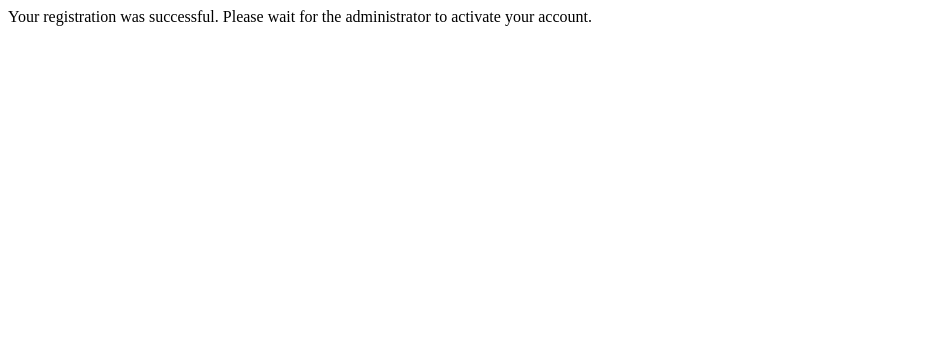
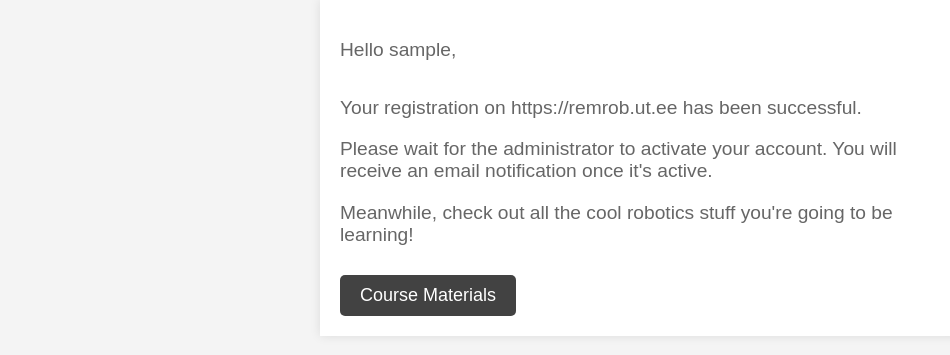
Before and after one commit to unitartu-remrob/remrob-webapp, a Flask app: template templates/confirmation_email.html in a window 1280 px wide. Shown: the top 355 px of the page, without its empty margins (0-950 px from the left). Run offline with Flask 3, Linux system fonts and the light colour scheme; the template is opened without the code that fills it: most values are stand-ins (such as "Sample title", 1, 10 or a date in 2020).

Commit message:
Prettier registration

```diff
--- a/app.py
+++ b/app.py
@@ -66,25 +66,25 @@ def send_email(user):
     msg.subject = "Password reset"
     msg.sender = os.getenv("MAIL_USERNAME")
     msg.recipients = [user.email]
-    msg.html = render_template("reset_email.html", url=url + token)
+    msg.html = render_template("reset_email.html", user_name=f"{user.first_name} {user.last_name}", url=url + token)
     mail.send(msg)
 
 
-def send_confirmation(email):
+def send_confirmation(email, name):
     msg = Message()
-    msg.subject = "Register confirmation"
+    msg.subject = "Registration confirmation"
     msg.sender = os.getenv("MAIL_USERNAME")
     msg.recipients = [email]
-    msg.html = render_template("confirmation_email.html")
+    msg.html = render_template("confirmation_email.html", user_name=name)
     mail.send(msg)
 
 
-def send_activation_email(email):
+def send_activation_email(email, name):
     msg = Message()
-    msg.subject = "Account has been activated"
+    msg.subject = "Your Remrob account is now active! 🤖"
     msg.sender = os.getenv("MAIL_USERNAME")
     msg.recipients = [email]
-    msg.html = render_template("activation_email.html")
+    msg.html = render_template("activation_email.html", user_name=name)
     mail.send(msg)
 
 
@@ -130,7 +130,7 @@ def register():
         user = User(email=email, first_name=first_name, last_name=last_name, password=bcrypt.hashpw(password.encode("utf-8"), bcrypt.gensalt()).decode("utf-8"), active=False, role="ROLE_LEARNER")
         db.session.add(user)
         db.session.commit()
-        send_confirmation(email)
+        send_confirmation(email, f"{first_name} {last_name}")
         return "User created", 200
 
 
@@ -191,12 +191,15 @@ def modify_token():
 def reset():
     data = request.json
     email = data['email']
-    user = User.query.filter_by(email=email).first()
+    user = User.query.filter(func.lower(User.email)==email.lower()).first()
 
     if user:
-        send_email(user)
-        return "Email sent", 200
-    return "No user found", 403
+        try:
+            send_email(user)
+            return "Email sent", 200
+        except:
+            return f"Email could not be delivered to {email}", 400
+    return f"No user found for email {email}", 403
 
 
 @app.route('/api/v1/password_reset_verified/<token>', methods=['POST'])
@@ -211,6 +214,8 @@ def reset_verified(token):
         user.password = bcrypt.hashpw(password.encode("utf-8"), bcrypt.gensalt()).decode("utf-8")
         db.session.commit()
         return "Password changed", 200
+    else:
+        return "Missing password", 400
 
 
 @app.route("/api/v1/owncloud_link", methods=["GET"])
@@ -679,17 +684,21 @@ def users():
         data = request.json
         if "active" in data:
             user = User.query.get(data["id"])
+            user_name = f"{user.first_name} {user.last_name}"
+            # If user is not activated, but the request is to activate, send an activation email
             if not user.active and data["active"]:
                 try:
-                    send_activation_email(user.email)
-                except:
-                    print("Email failed to send, but account will still be activated")
+                    send_activation_email(user.email, user_name)
+                except Exception as e:
+                    print(e)
+                    print(f"Activation email failed to send for {user_name}, but account will still be activated")
+            # Change the status, if the account gets disabled, no email is sent
             user.active = data["active"]
             db.session.commit()
             if user.active:
-                return f"{user.first_name} {user.last_name} account activated", 200
+                return f"{user_name} account activated", 200
             else:
-                return f"{user.first_name} {user.last_name} account deactivated", 200
+                return f"{user_name} account deactivated", 200
         if "role" in data:
             user = User.query.get(data["id"])
             user.role = data["role"]
--- a/src/components/Login/Register.vue
+++ b/src/components/Login/Register.vue
@@ -73,7 +73,7 @@ export default {
       }).then((res) => {
         if (res.status === 200) {
           this.showAlert = true;
-          setTimeout(() => this.$router.push({name: "Login"}), 2000)
+          setTimeout(() => this.$router.push({name: "Login"}), 3000)
         }
       }).catch((error) => {
         this.dismissCountDown = this.dismissSec
--- a/templates/confirmation_email.html
+++ b/templates/confirmation_email.html
@@ -1,3 +1,47 @@
-<p>
-    Your registration was successful. Please wait for the administrator to activate your account.
-</p>
+<!DOCTYPE html>
+<html lang="en">
+<head>
+    <meta charset="UTF-8">
+    <meta name="viewport" content="width=device-width, initial-scale=1.0">
+    <title>Registration Confirmation</title>
+    <style>
+        /* Add your custom styles here */
+        body {
+            font-family: Arial, sans-serif;
+            margin: 0;
+            padding: 0;
+            background-color: #f4f4f4;
+        }
+        .container {
+            max-width: 600px;
+            margin: 0 auto;
+            padding: 20px;
+            background-color: #fff;
+            box-shadow: 0 0 10px rgba(0, 0, 0, 0.1);
+        }
+        p {
+            color: #666;
+            font-size: 1.2rem;
+        }
+        .cta-button {
+            display: inline-block;
+            margin-top: 1rem;
+            padding: 10px 20px;
+            background-color: #424242;
+            font-size: 18px;
+            color: #fff;
+            text-decoration: none;
+            border-radius: 5px;
+        }
+    </style>
+</head>
+<body>
+    <div class="container">
+        <p style="margin-bottom: 36px;">Hello {{ user_name }},</p>
+        <p>Your registration on https://remrob.ut.ee has been successful.</p>
+        <p>Please wait for the administrator to activate your account. You will receive an email notification once it's active.</p>
+        <p>Meanwhile, check out all the cool robotics stuff you're going to be learning!</p>
+        <a href="https://sisu.ut.ee/rosak" class="cta-button" style="color: #fff; margin-top: 10px;">Course Materials</a>
+    </div>
+</body>
+</html>
```
Also changed, not shown: src/components/Login/ForgotPassword.vue (+19 -9 lines), src/components/Login/ResetPassword.vue (+31 -5 lines), src/components/Users.vue (+4 -4 lines), templates/activation_email.html (+52 -3 lines), templates/reset_email.html (+46 -4 lines).
